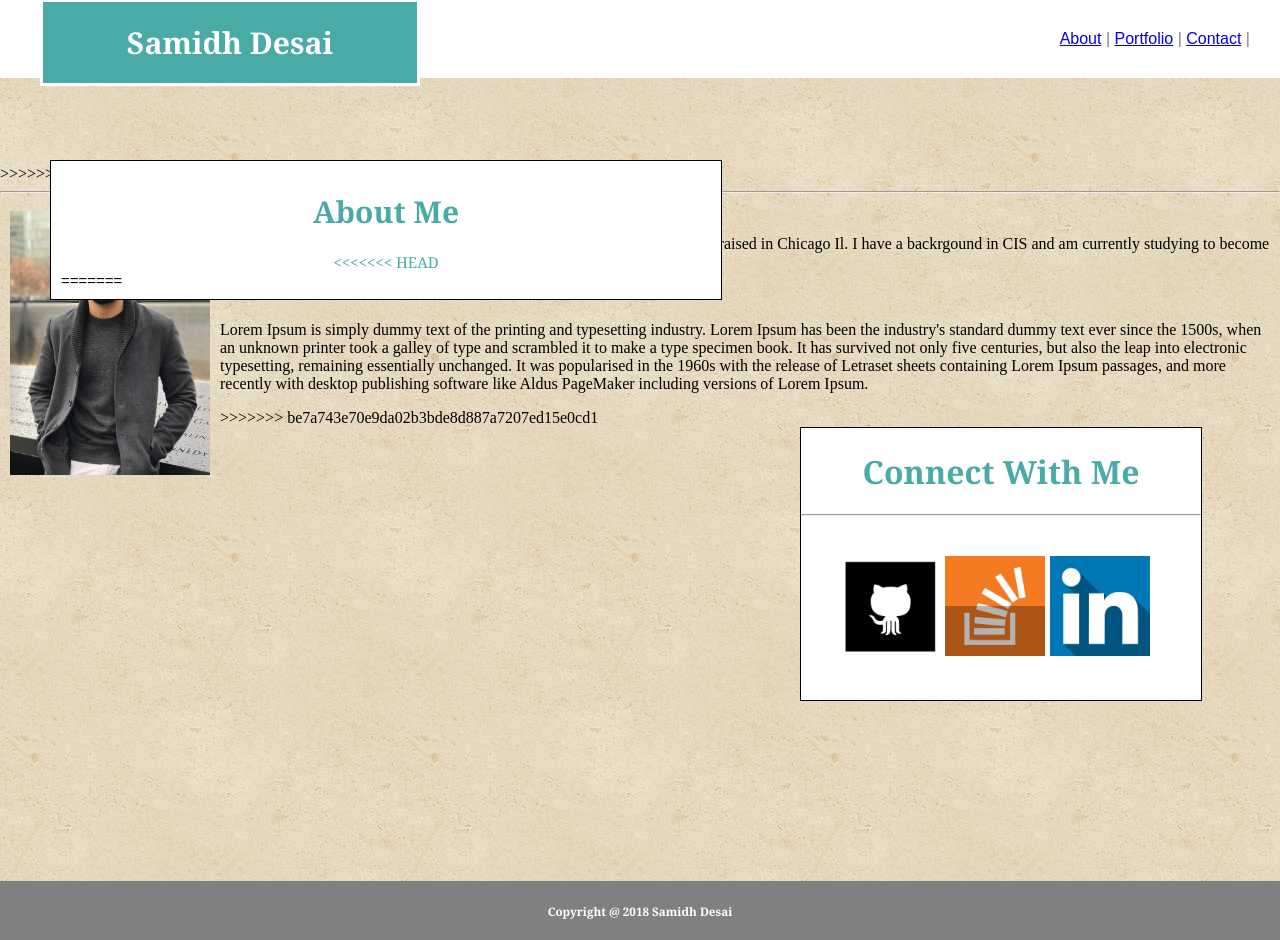
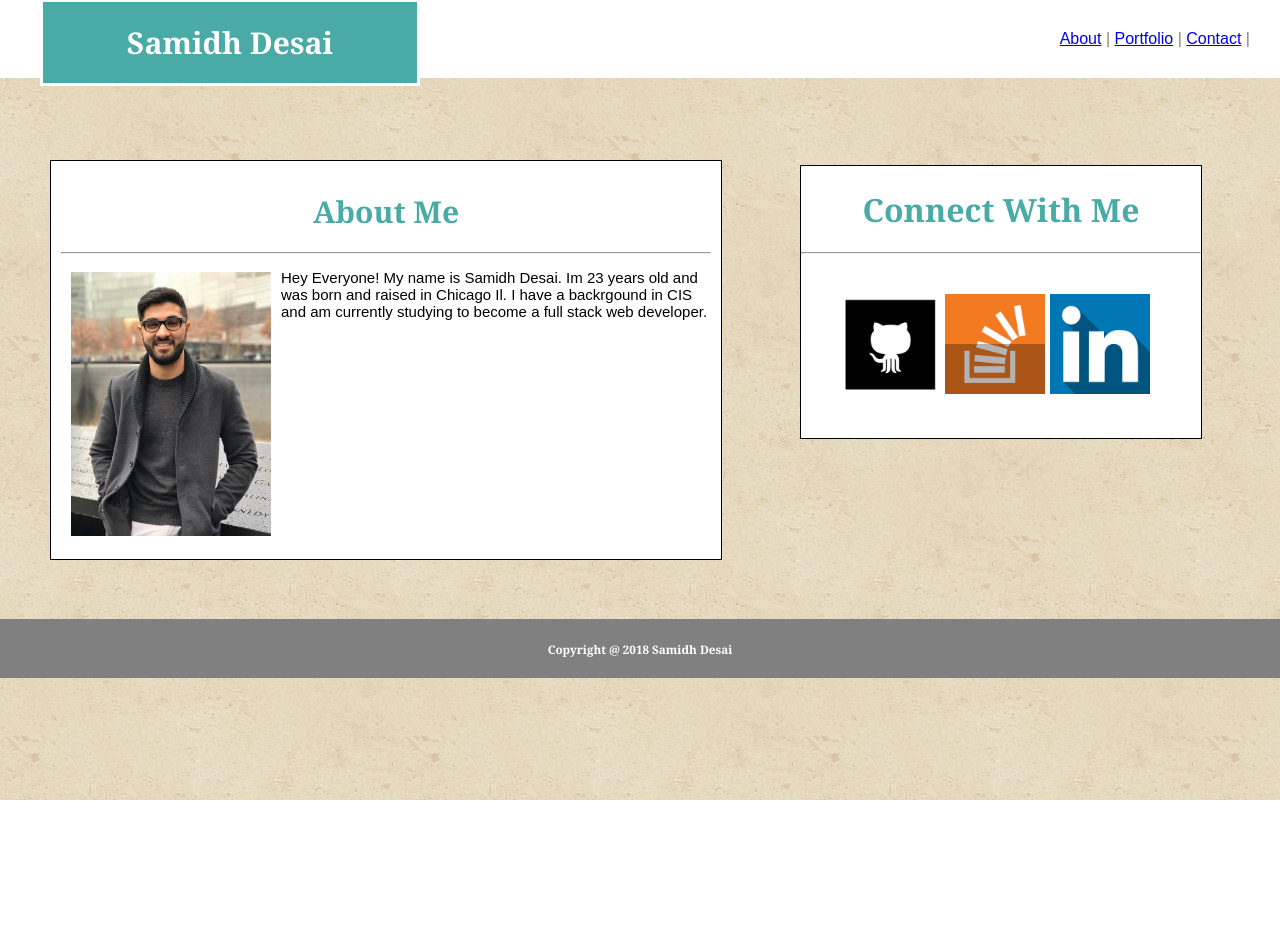
Before and after one commit to SamDesai333/Basic-Portfolio, a plain HTML site: page index.html in a window 1280 px wide. After the commit the page ends 800 px from the top, so only its background shows below. Drawn offline with Linux system fonts and the light colour scheme.

Commit message:
fix merge

```diff
--- a/index.html
+++ b/index.html
@@ -22,31 +22,15 @@
 
         <div class="HeadingInAboutMe">
             <h1>About Me</h1>
-<<<<<<< HEAD
         </div>
-=======
-        </div>
-
->>>>>>> be7a743e70e9da02b3bde8d887a7207ed15e0cd1
         <hr>
 
         <div class="AboutMeImage">
             <img src="assets/Images/MyPicture.jpg" src "Thats Me!" width="200" height="auto">
         </div>
-<<<<<<< HEAD
         <p>Hey Everyone! My name is Samidh Desai. Im 23 years old and was born and raised in Chicago Il. I have a backrgound
             in CIS and am currently studying to become a full stack web developer.</p>
 
-=======
-
-        <p>Lorem Ipsum is simply dummy text of the printing and typesetting industry. Lorem Ipsum has been the industry's standard
-            dummy text ever since the 1500s, when an unknown printer took a galley of type and scrambled it to make a type
-            specimen book. It has survived not only five centuries, but also the leap into electronic typesetting, remaining
-            essentially unchanged. It was popularised in the 1960s with the release of Letraset sheets containing Lorem Ipsum
-            passages, and more recently with desktop publishing software like Aldus PageMaker including versions of Lorem
-            Ipsum.</p>
-
->>>>>>> be7a743e70e9da02b3bde8d887a7207ed15e0cd1
     </div>
 
     <div class="SideBar">
```
